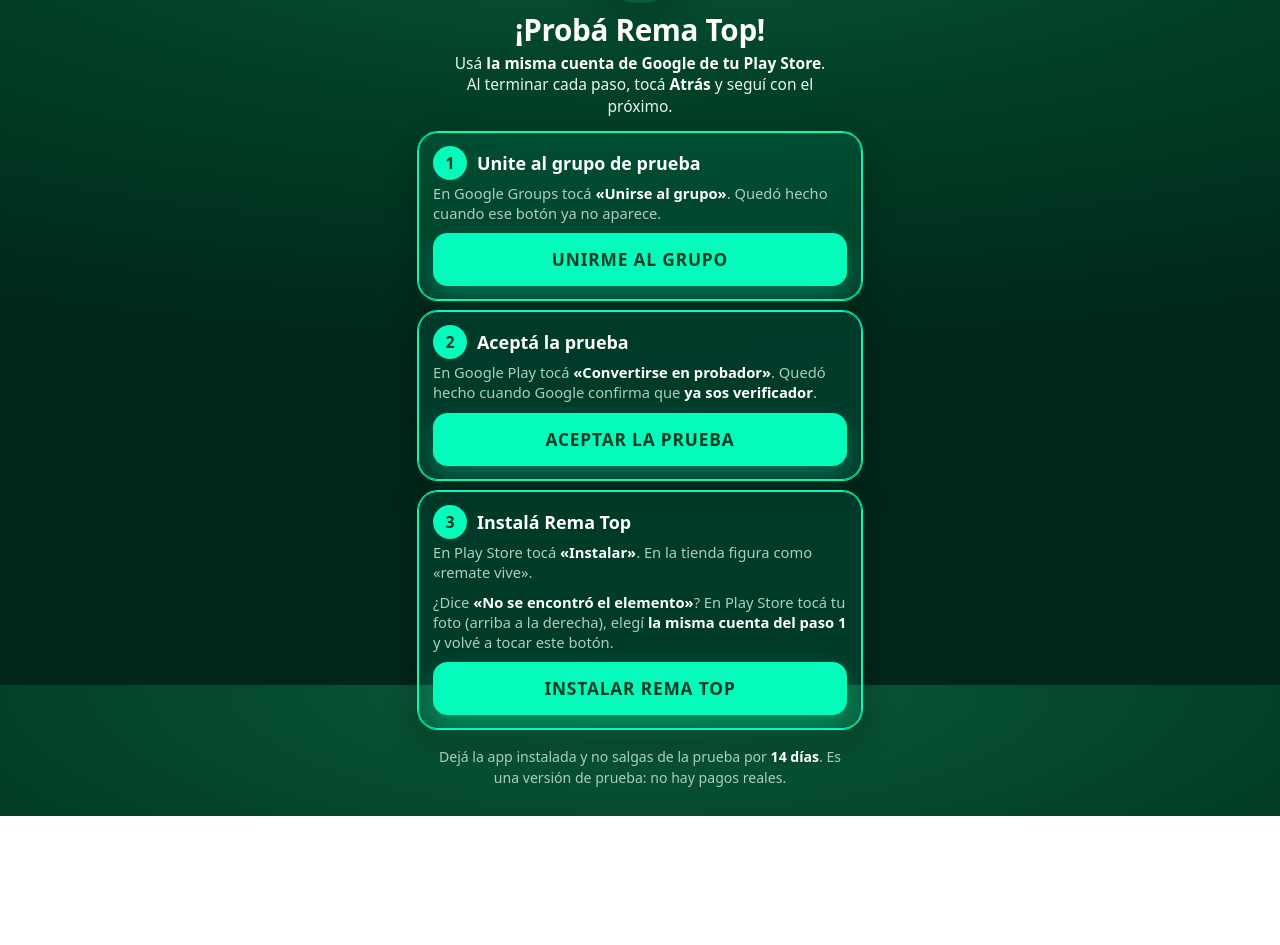
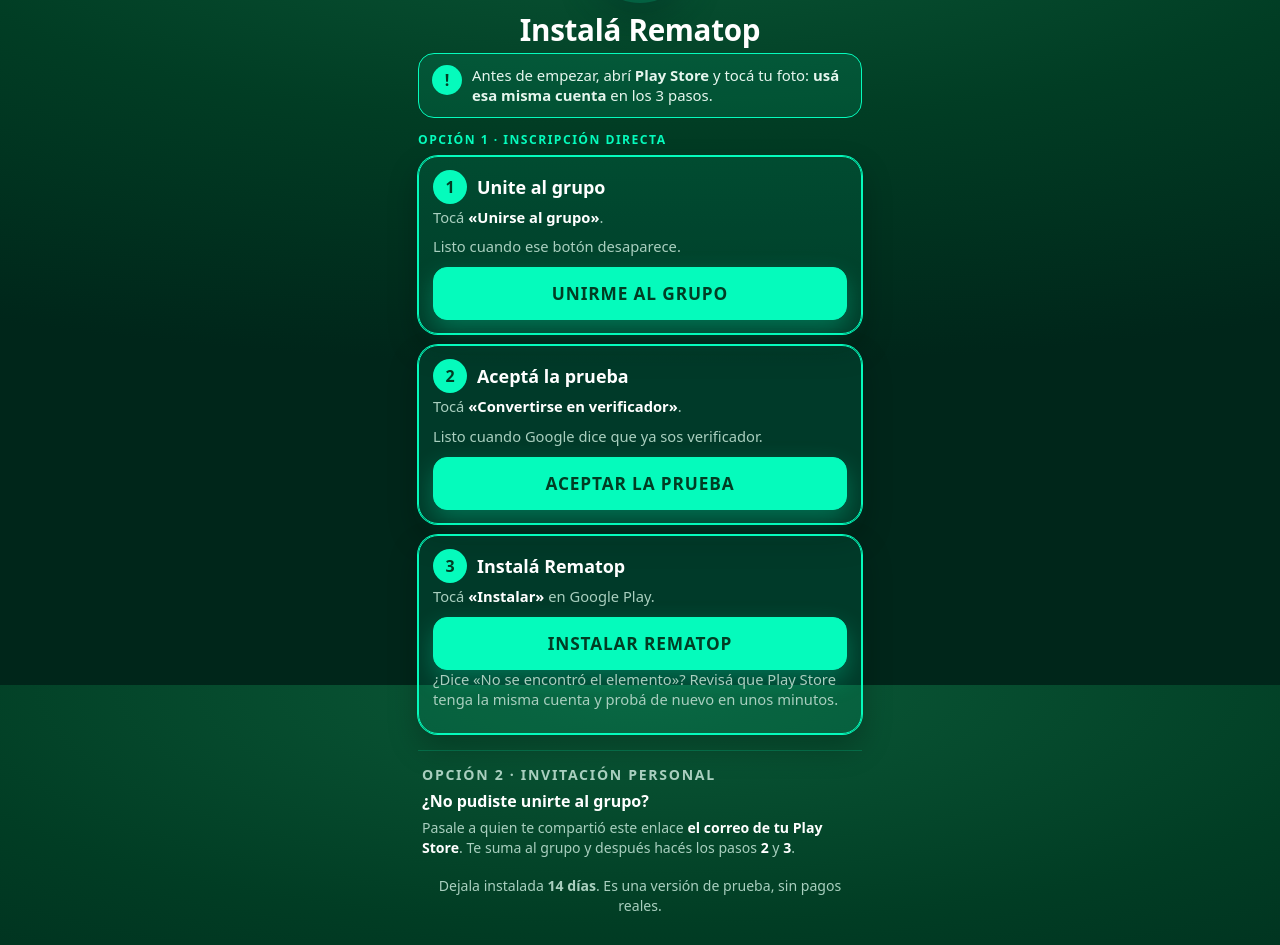
Before and after one commit to iejeiair-cpu/probar-remate-vive, a plain HTML site: page index.html in a window 1280 px wide. Shown: the part 115-1060 px from the top of the page. Before the commit the page ends 931 px from the top, so only its background shows below. Drawn offline with Linux system fonts and the light colour scheme.

Commit message:
Rematop: página simplificada con aviso de cuenta e invitación personal secundaria
- Nombre Rematop, logo y colores sin cambios.
- Aviso inicial: usar la misma cuenta de Play Store en los 3 pasos.
- Opción 1: los mismos tres enlaces oficiales de Google.
- Opción 2: invitación personal como texto secundario, sin botones ni contactos.

Co-Authored-By: Claude Opus 5.5 <noreply@anthropic.com>

```diff
--- a/index.html
+++ b/index.html
@@ -3,13 +3,13 @@
 <head>
 <meta charset="utf-8">
 <meta name="viewport" content="width=device-width, initial-scale=1, viewport-fit=cover">
-<title>Probá Rema Top</title>
-<meta name="description" content="Probá Rema Top en Android en 3 pasos.">
+<title>Instalá Rematop</title>
+<meta name="description" content="Instalá Rematop en Android en 3 pasos.">
 <meta name="robots" content="noindex">
 <meta name="theme-color" content="#013d24">
 <link rel="icon" href="rematop-logo.png">
 <!--
-  Inscripción de verificadores de Rema Top (prueba cerrada «Alpha» de ar.rematevive.app, Grupo de Google remate-tester).
+  Inscripción de verificadores de Rematop (prueba cerrada «Alpha» de ar.rematevive.app, Grupo de Google remate-tester).
   Basada en la primera versión (commit 1c73ef3): una sola página con las 3 acciones a la vista y cada botón abre la
   acción oficial de Google en una pestaña nueva. Al terminar en Google, «Atrás» cierra esa pestaña y vuelve acá.
   Sin conversaciones fijadas, sin confirmaciones propias, sin casillas «ya lo hice», sin servicios ni formularios.
@@ -41,38 +41,54 @@ h2{font-size:1.12rem;margin:0;font-weight:800}
 .siguiente .boton{background:var(--menta);color:var(--verde);border-color:var(--menta);box-shadow:0 10px 24px rgba(5,251,188,.28)}
 .boton:active{transform:scale(.98)}
 .nota{font-size:.88rem;color:var(--suave);line-height:1.45;margin:18px auto 0;max-width:26rem}
-.nota b{color:#fff}
+.cuenta{display:flex;gap:10px;align-items:flex-start;text-align:left;background:rgba(5,251,188,.10);border:1px solid var(--menta);border-radius:16px;padding:11px 13px;margin:0 0 13px}
+.cuenta .ico{flex:0 0 30px;height:30px;border-radius:50%;background:var(--menta);color:var(--verde);font-weight:900;display:flex;align-items:center;justify-content:center}
+.cuenta p{margin:0;font-size:.93rem;line-height:1.38;color:var(--texto)}
+.listo{font-size:.86rem;color:var(--menta);margin:-4px 0 9px}
+.ayuda{font-size:.85rem;color:var(--suave);margin:9px 0 0;line-height:1.38}
+.opcion{font-size:.76rem;font-weight:900;letter-spacing:.12em;color:var(--menta);margin:0 0 8px;text-transform:uppercase;text-align:left}
+.alternativa{margin:16px 0 0;padding:14px 4px 0;border-top:1px solid var(--borde);text-align:left}
+.alternativa h2{font-size:1rem;margin:0 0 6px;color:#fff}
+.alternativa p{margin:0 0 6px;color:var(--suave);font-size:.88rem;line-height:1.4}
+.alternativa b{color:#fff}
 </style>
 </head>
 <body>
 <main>
-  <img class="logo" src="rematop-logo.png" alt="Rema Top" width="88" height="88">
-  <h1>¡Probá Rema Top!</h1>
-  <p class="bajada">Usá <b>la misma cuenta de Google de tu Play Store</b>. Al terminar cada paso, tocá <b>Atrás</b> y seguí con el próximo.</p>
+  <img class="logo" src="rematop-logo.png" alt="Rematop" width="88" height="88">
+  <h1>Instalá Rematop</h1>
+  <div class="cuenta"><span class="ico">!</span>
+    <p>Antes de empezar, abrí <b>Play Store</b> y tocá tu foto: <b>usá esa misma cuenta</b> en los 3 pasos.</p></div>
+  <p class="opcion">Opción 1 · Inscripción directa</p>
   <ol>
-    <li class="paso siguiente" id="p1">
-      <div class="cab"><span class="num">1</span><h2>Unite al grupo de prueba</h2></div>
-      <p>En Google Groups tocá <b>«Unirse al grupo»</b>. Quedó hecho cuando ese botón ya no aparece.</p>
-      <a class="boton" data-paso="1" target="_blank" rel="noopener"
+    <li class="paso siguiente">
+      <div class="cab"><span class="num">1</span><h2>Unite al grupo</h2></div>
+      <p>Tocá <b>«Unirse al grupo»</b>.</p>
+      <p class="listo">Listo cuando ese botón desaparece.</p>
+      <a class="boton" target="_blank" rel="noopener"
          href="https://accounts.google.com/ServiceLogin?hl=es-419&amp;passive=true&amp;continue=https%3A%2F%2Fgroups.google.com%2Fg%2Fremate-tester">UNIRME AL GRUPO</a>
     </li>
-    <li class="paso siguiente" id="p2">
+    <li class="paso siguiente">
       <div class="cab"><span class="num">2</span><h2>Aceptá la prueba</h2></div>
-      <p>En Google Play tocá <b>«Convertirse en probador»</b>. Quedó hecho cuando Google confirma que <b>ya sos verificador</b>.</p>
-      <a class="boton" data-paso="2" target="_blank" rel="noopener"
+      <p>Tocá <b>«Convertirse en verificador»</b>.</p>
+      <p class="listo">Listo cuando Google dice que ya sos verificador.</p>
+      <a class="boton" target="_blank" rel="noopener"
          href="https://play.google.com/apps/testing/ar.rematevive.app?hl=es_419">ACEPTAR LA PRUEBA</a>
     </li>
-    <li class="paso siguiente" id="p3">
-      <div class="cab"><span class="num">3</span><h2>Instalá Rema Top</h2></div>
-      <p>En Play Store tocá <b>«Instalar»</b>. En la tienda figura como «remate vive».</p>
-      <p>¿Dice <b>«No se encontró el elemento»</b>? En Play Store tocá tu foto (arriba a la derecha), elegí <b>la misma cuenta del paso 1</b> y volvé a tocar este botón.</p>
-      <a class="boton" data-paso="3" id="instalar" target="_blank" rel="noopener"
-         href="https://play.google.com/store/apps/details?id=ar.rematevive.app&amp;hl=es_419">INSTALAR REMA TOP</a>
+    <li class="paso siguiente">
+      <div class="cab"><span class="num">3</span><h2>Instalá Rematop</h2></div>
+      <p>Tocá <b>«Instalar»</b> en Google Play.</p>
+      <a class="boton" target="_blank" rel="noopener"
+         href="https://play.google.com/store/apps/details?id=ar.rematevive.app&amp;hl=es_419">INSTALAR REMATOP</a>
+      <p class="ayuda">¿Dice «No se encontró el elemento»? Revisá que Play Store tenga la misma cuenta y probá de nuevo en unos minutos.</p>
     </li>
   </ol>
-  <p class="nota">Dejá la app instalada y no salgas de la prueba por <b>14 días</b>. Es una versión de prueba: no hay pagos reales.</p>
+  <section class="alternativa" aria-labelledby="alt-titulo">
+    <p class="opcion">Opción 2 · Invitación personal</p>
+    <h2 id="alt-titulo">¿No pudiste unirte al grupo?</h2>
+    <p>Pasale a quien te compartió este enlace <b>el correo de tu Play Store</b>. Te suma al grupo y después hacés los pasos <b>2</b> y <b>3</b>.</p>
+  </section>
+  <p class="nota">Dejala instalada <b>14 días</b>. Es una versión de prueba, sin pagos reales.</p>
 </main>
-<!-- El paso 3 usa el enlace HTTPS oficial de Google Play («Unirse en Android» de Play Console), sin forzar la app
-     Play Store con intent:// ni JavaScript. -->
 </body>
 </html>
```
